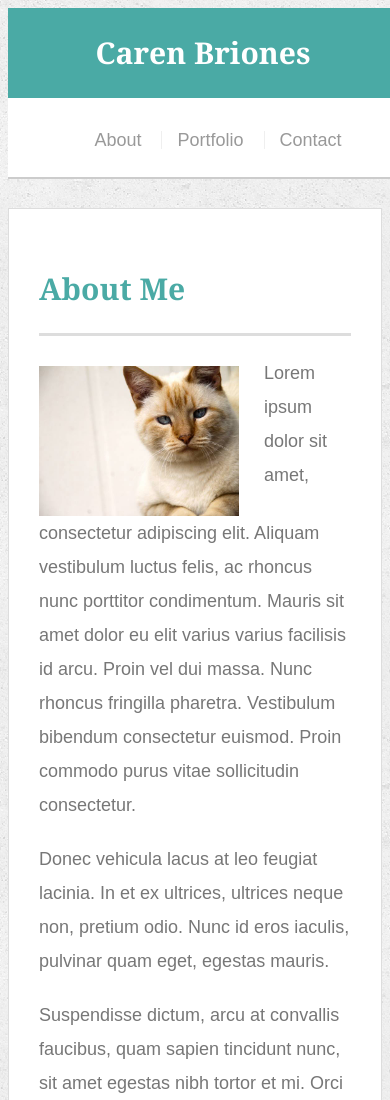
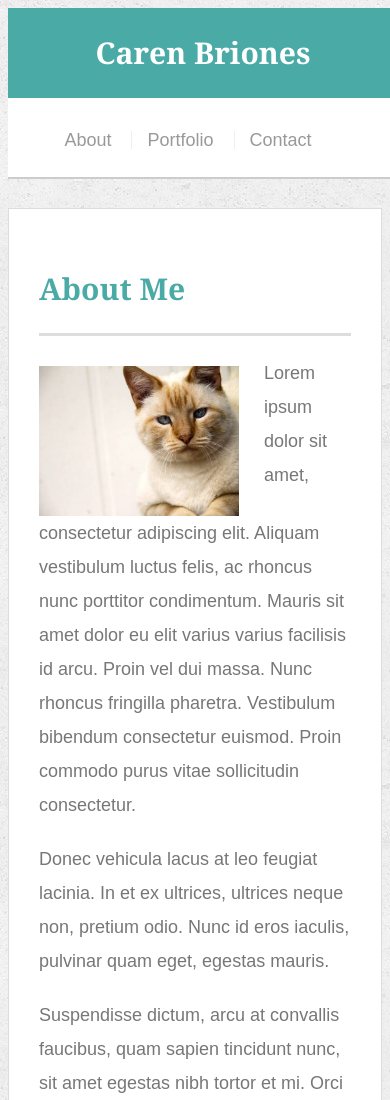
Before and after one commit to carenbriones/Responsive-Portfolio, a plain HTML site: page index.html in a window 390 px wide. Shown: the top 1100 px of the page. Drawn offline with Linux system fonts and the light colour scheme.

Commit message:
Fixed navbar alignment

```diff
--- a/assets/css/style.css
+++ b/assets/css/style.css
@@ -220,11 +220,15 @@ input[type=submit] {
   .main-section{
     max-width: 750px;
   }
+  nav{
+    margin-right: 30px;
+  }
 }
 
-@media screen and (max-width: 768px){
-
-}
+/* No media query required for max-width 748px
+  because site already looks as expected at 748px
+  with starter code
+*/
 
 @media screen and (max-width: 640px){
   header{
```
